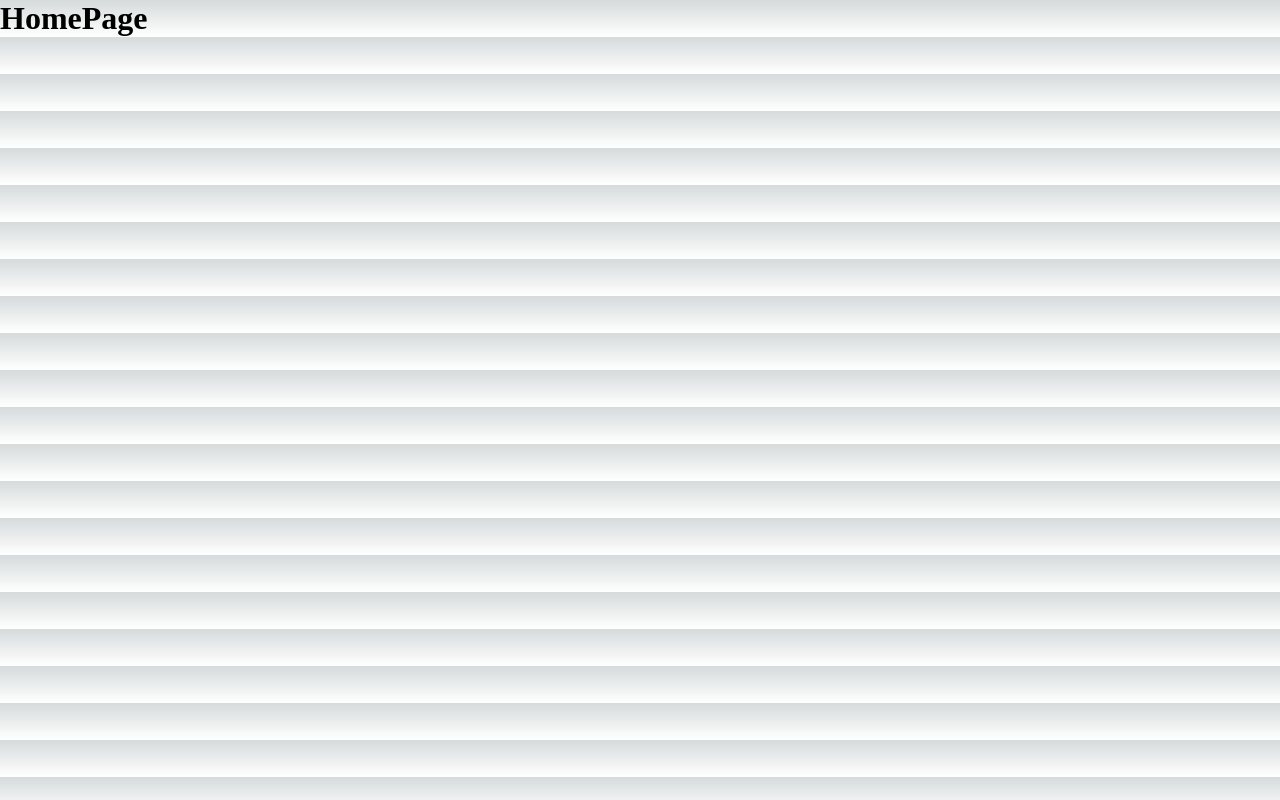
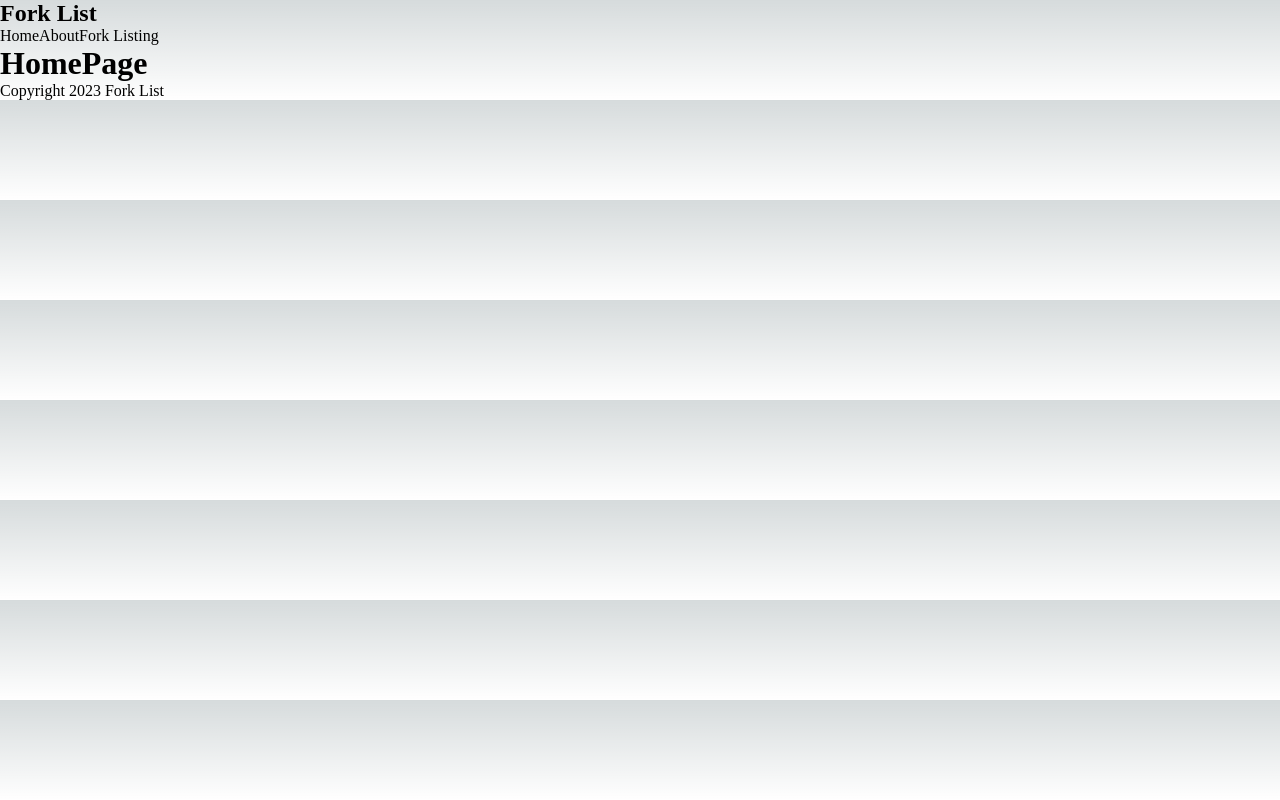
Before and after one commit to sameetghouri/Next-ListApp, a Next.js app: page / in a window 1280 px wide. Built offline with nearby package versions, Linux system fonts and the light colour scheme.

Commit message:
modified

```diff
--- a/app/page.js
+++ b/app/page.js
@@ -1,13 +1,17 @@
 import Image from 'next/image'
 import { Inter } from 'next/font/google'
 import styles from './page.module.css'
+import Nav from '../components/Nav'
+import Footer from '@/components/Footer'
 
 const inter = Inter({ subsets: ['latin'] })
 
 export default function Home() {
   return (
     <main >
+      <Nav/>
      <h1>HomePage</h1>
+     <Footer/>
     </main>
   )
 }
--- /dev/null
+++ b/components/Footer.js
@@ -0,0 +1,7 @@
+const Footer = () => {
+    return ( <div>
+        <p>Copyright 2023 Fork List</p>
+    </div> );
+}
+
+export default Footer;
--- /dev/null
+++ b/components/Nav.js
@@ -0,0 +1,12 @@
+const Nav = () => {
+    return ( <nav>
+        <div>
+            <h1>Fork List</h1>
+        </div>
+        <a>Home</a>
+        <a>About</a>
+        <a>Fork Listing</a>
+    </nav> );
+}
+
+export default Nav;
```
